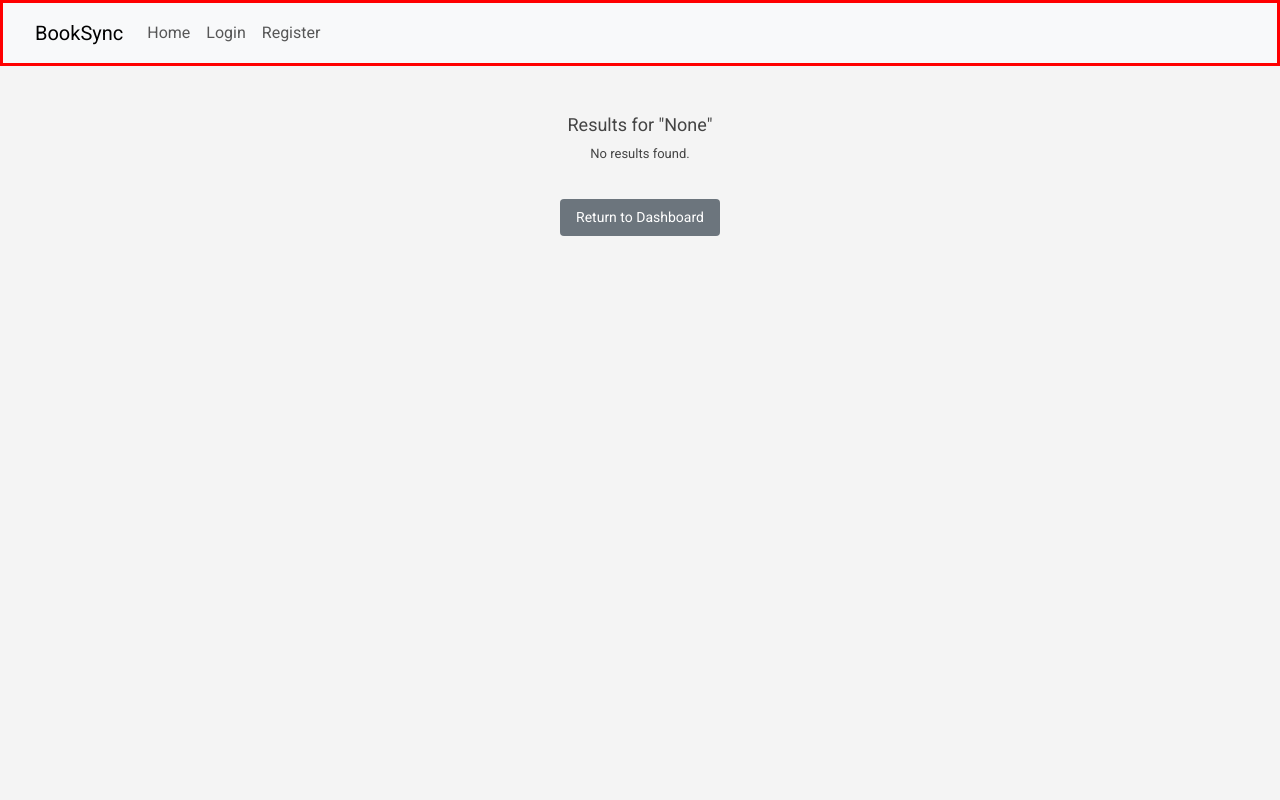
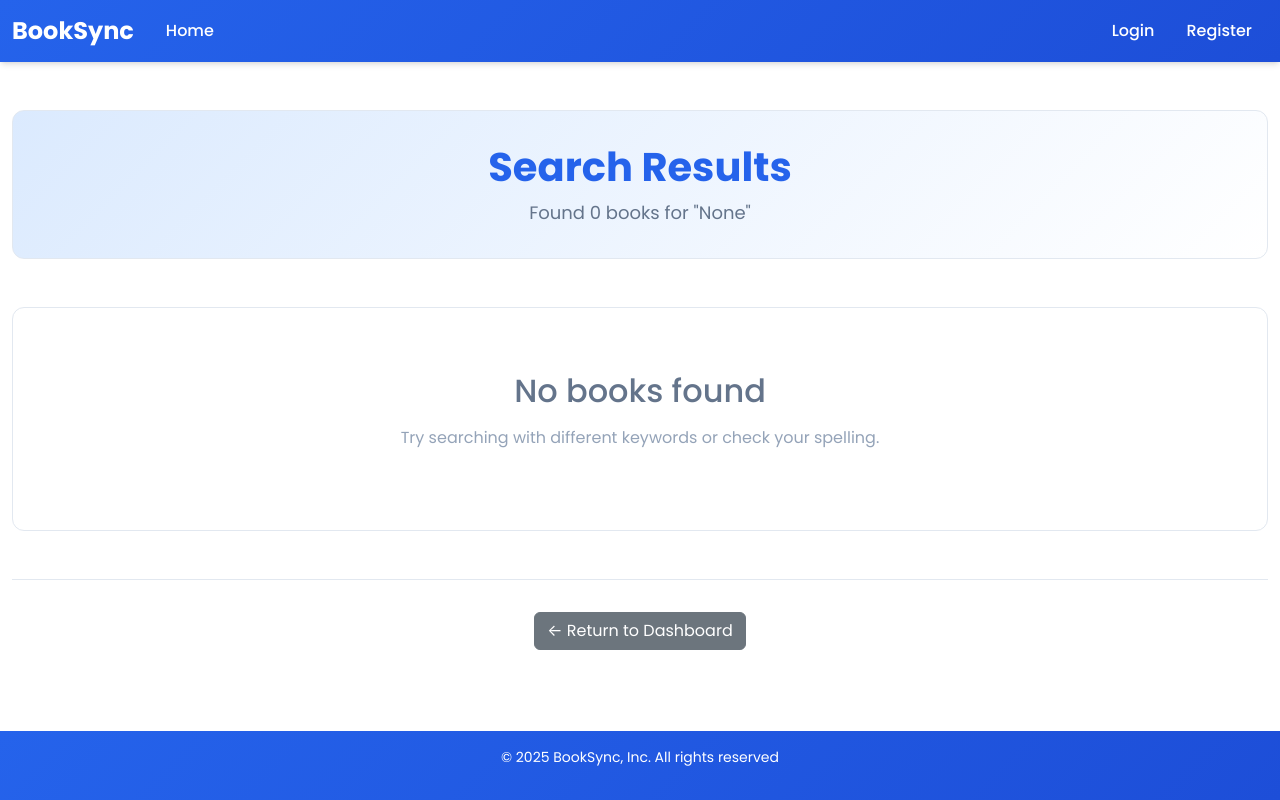
Before and after one commit to dellygzz/project3SEO, a Flask app: page /search in a window 1280 px wide. Run offline with Flask 3, Linux system fonts and the light colour scheme; parts of the project's set-up code (start-up, migrations or seed data) failed here and were passed over.

Commit message:
added some styling to the website.

```diff
--- a/app.py
+++ b/app.py
@@ -16,7 +16,7 @@ from notion import create_database, add_book_to_reading_list, clear_database
 load_dotenv()
 
 app = Flask(__name__)
-app.secret_key = os.environ["SECRET_KEY"]
+app.secret_key = os.environ["GOOGLE_BOOKS_API_KEY"]
 
 
 def setup_db():
@@ -51,7 +51,7 @@ def register():
         result = create_user(username, password, email)
         # result will return "username or email already exists"
         if isinstance(result, str):
-            flash(result, "Error")
+            flash(result, "error")
         else:
             flash("Account was created succesfully, go ahead and log in.", "success")
             return redirect(url_for("login"))
@@ -145,11 +145,9 @@ def remove_book():
         flash(f"Failed to remove book: {result}", "error")
 
     return redirect(request.referrer)
-
+#====================================================================
 
 # ============== NOTION ROUTES ======================================
-
-
 @app.route("/create_notion")
 def create_notion():
     url = request.args.get("url")
@@ -188,7 +186,6 @@ def add_notion():
 
 # =====================================================================
 
-
 if __name__ == "__main__":
     setup_db()
-    app.run(debug=True)
+    app.run()
--- a/static/style.css
+++ b/static/style.css
@@ -1,123 +1,115 @@
-@import url('https://fonts.googleapis.com/css2?family=Roboto:wght@400;700&display=swap');
+@import url('https://fonts.googleapis.com/css2?family=Poppins:wght@300;400;500;600;700&display=swap');
+
+:root {
+  --primary-color: #2563eb;
+  --primary-hover: #1d4ed8;
+  --primary-light: #dbeafe;
+  --text-primary: #1e293b;
+  --text-secondary: #64748b;
+  --text-muted: #94a3b8;
+  --border-color: #e2e8f0;
+  --surface-color: #ffffff;
+  --shadow-sm: 0 1px 2px 0 rgb(0 0 0 / 0.05);
+  --shadow-md: 0 4px 6px -1px rgb(0 0 0 / 0.1), 0 2px 4px -2px rgb(0 0 0 / 0.1);
+  --shadow-lg: 0 10px 15px -3px rgb(0 0 0 / 0.1), 0 4px 6px -4px rgb(0 0 0 / 0.1);
+  --radius: 8px;
+  --radius-lg: 12px;
+}
 
 body {
-  font-family: 'Roboto', sans-serif;
-  background-color: #f4f4f4;
-  color: #333;
+  font-family: 'Poppins', -apple-system, BlinkMacSystemFont, 'Segoe UI', sans-serif;
+  color: var(--text-primary);
 }
 
-.container {
-  max-width: 600px;
-  margin: auto;
-  background: #fff;
-  padding: 30px;
-  box-shadow: 0 0 10px rgba(0,0,0,0.1);
-  border-radius: 8px;
+a {
+  text-decoration: none !important;
 }
 
-h1{text-align: center;
-color: #444;
-font-size: large;
+footer {
+  background: linear-gradient(135deg, var(--primary-color), var(--primary-hover));
+  color: white;
+  text-align: center;
+  padding: 1rem 0;
+  margin-top: auto;
+  font-size: 0.875rem;
 }
 
-
-h2 {
-  text-align: center;
-  color: #444;
-  margin-bottom: 20px;
-  font-size:medium
-
+.navbar {
+  background: linear-gradient(135deg, var(--primary-color), var(--primary-hover)) !important;
+  box-shadow: var(--shadow-md);
 }
 
-p{text-align: center;
-color: #444;
-font-size: small;
+.navbar-brand {
+  color: white !important;
+  font-weight: 700;
+  font-size: 1.5rem;
 }
 
-form {
-  display: flex;
-  flex-direction: column;
+.nav-link {
+  color: white !important;
+  font-weight: 500;
+  padding: 0.5rem 1rem !important;
+  border-radius: var(--radius);
+  transition: all 0.2s ease;
 }
 
-input[type="text"],
-input[type="email"],
-input[type="password"],
-
-button {
-  padding: 10px;
-  margin-bottom: 15px;
-  border: 1px solid #ccc;
-  border-radius: 5px;
-  font-size: 1rem;
-  background-color: #007bff;
-  color: white;
-  border: none;
-  cursor: pointer;
-  transition: background 0.3s ease;
+.nav-link:hover {
+  background-color: rgba(255, 255, 255, 0.1);
+  color: white !important;
 }
 
-button:hover {
-  background-color: #0056b3;
+.form-control.mx-auto.w-auto {
+  max-width: 400px !important;
 }
 
-
-/*navbar*/
-
-.navbar {
-  border: 3px solid red; /*testing*/
-  display: flex;
-  justify-content: space-between;
-  align-items: center;
-  background-color: hwb(229 0% 0% / 0.318);
-  padding: 10px 20px;
-  color: white;
+.input-group.w-50 {
+  max-width: 500px !important;
 }
 
-.nav-links {
-  border: 3px solid yellow; /*testing*/
-  list-style: none;
-  display: flex;
-  gap: 20px;
-  margin: 0;
-  padding: 0;
+.results-header {
+  text-align: center;
+  margin-bottom: 3rem;
+  padding: 2rem 0;
+  background: linear-gradient(135deg, var(--primary-light), rgba(255, 255, 255, 0.8));
+  border-radius: var(--radius-lg);
+  border: 1px solid var(--border-color);
 }
 
-.nav-links a {
-  color: white;
-  font-weight: 500;
-  text-decoration: none;
+.results-header h1 {
+  color: var(--primary-color);
+  font-weight: 700;
+  margin-bottom: 0.5rem;
 }
 
-.nav-links a:hover {
-  color: #e0e0e0;
-}
-.navbar-logo {
-  height: 40px;
-  width: auto;
+.results-subtitle {
+  color: var(--text-secondary);
+  font-size: 1.125rem;
+  margin-bottom: 0;
 }
 
-/* Book Results Styling */
 .results-container {
   display: grid;
-    grid-template-columns: repeat(2, 1fr);
-    gap: 20px;
-    margin-top: 20px;
+  grid-template-columns: repeat(auto-fit, minmax(400px, 1fr));
+  gap: 1.5rem;
+  margin-top: 2rem;
 }
 
 .book-card {
-    border: 1px solid #ddd;
-    border-radius: 8px;
-    padding: 15px;
-    background-color: #fff;
+  border: 1px solid var(--border-color);
+  border-radius: var(--radius-lg);
+  padding: 1.5rem;
+  background-color: var(--surface-color);
   display: flex;
-    gap: 15px;
+  gap: 1rem;
   min-height: 200px;
-    box-shadow: 0 2px 4px rgba(0,0,0,0.1);
-    transition: box-shadow 0.3s ease;
+  box-shadow: var(--shadow-sm);
+  transition: all 0.2s ease;
 }
 
 .book-card:hover {
-    box-shadow: 0 4px 8px rgba(0,0,0,0.15);
+  transform: translateY(-4px);
+  box-shadow: var(--shadow-lg);
+  border-color: var(--primary-light);
 }
 
 .book-image {
@@ -189,46 +181,37 @@ button:hover {
   margin: 0;
 }
 
-/* Button Styles */
-.btn {
-    padding: 8px 16px;
-    border: none;
-    border-radius: 4px;
-    font-size: 14px;
-    cursor: pointer;
-    text-decoration: none;
-    display: inline-block;
+.no-results {
   text-align: center;
-    transition: background-color 0.3s ease;
+  padding: 4rem 2rem;
+  background: var(--surface-color);
+  border-radius: var(--radius-lg);
+  border: 1px solid var(--border-color);
+  margin: 2rem 0;
 }
 
-.btn-primary {
-    background-color: #007bff;
-    color: white;
-    width: 100%;
+.no-results h2 {
+  color: var(--text-secondary);
+  margin-bottom: 1rem;
 }
 
-.btn-primary:hover {
-    background-color: #0056b3;
+.no-results p {
+  color: var(--text-muted);
 }
 
-.btn-secondary {
-    background-color: #6c757d;
-    color: white;
-    margin-top: 20px;
+.return-button-container {
+  text-align: center;
+  margin-top: 3rem;
+  padding-top: 2rem;
+  border-top: 1px solid var(--border-color);
 }
 
-.btn-secondary:hover {
-    background-color: #545b62;
+@media (max-width: 768px) {
+  .form-control.mx-auto.w-auto,
+  .input-group.w-50 {
+    max-width: 100% !important;
   }
 
-.btn-sm {
-    padding: 6px 12px;
-    font-size: 12px;
-}
-
-/* Responsive design for book results */
-@media (max-width: 768px) {
   .results-container {
     grid-template-columns: 1fr;
   }
--- a/templates/index.html
+++ b/templates/index.html
@@ -12,7 +12,7 @@ Home
   organize, and plan all the books you want to read.
 </p>
 <p>
-  To begin, firstly register an account using the 'Register' button above in the Navigation Bar.<br>
+  To begin, register an account using the 'Register' button above in the Navigation Bar.<br>
   If you already have an account, click log in and enter your credentials.
 </p>
 {% endblock %}
--- a/templates/layout.html
+++ b/templates/layout.html
@@ -19,7 +19,7 @@
     <title>BookSync: {% block title %}{% endblock %}</title>
 </head>
 
-<body>
+<body style="min-height: 100vh; display: flex; flex-direction: column;">
     <nav class="navbar navbar-expand-lg bg-body-tertiary">
         <div class="container-fluid">
             <a class="navbar-brand" href="/">
@@ -30,8 +30,8 @@
                 <span class="navbar-toggler-icon"></span>
             </button>
             <div class="collapse navbar-collapse" id="navbarNavAltMarkup">
-                <div class="navbar-nav">
-                    <a class="nav-link" href="/">Home</a>
+                <a class="nav-link" href="/">Home</a>
+                <div class = "navbar-nav ms-auto">
                     {% if 'user_id' not in session %}
                     <a class="nav-link" href="/login">Login</a>
                     <a class="nav-link" href="/register">Register</a>
@@ -44,7 +44,7 @@
         </div>
     </nav>
 
-    <main class="container-fluid py-5 text-center">
+    <main class="container-fluid py-5 text-center" style="flex: 1;">
         {% with messages = get_flashed_messages(with_categories=true) %}
         {% for category, message in messages %}
         <p>{{ message }}</p>
@@ -53,6 +53,10 @@
 
         {% block main %}{% endblock %}
     </main>
+
+    <footer>
+        <p>© 2025 BookSync, Inc. All rights reserved</p>
+    </footer>
 </body>
 
 </html>
--- a/templates/register.html
+++ b/templates/register.html
@@ -10,7 +10,7 @@ Log In
 <form method="post">
   <div class="mb-3">
     <input autocomplete="off" autofocus class="form-control mx-auto w-auto" id="username" name="username" placeholder="Username"
-      type="username" required>
+      type="text" required>
   </div>
   <div class="mb-3">
     <input autocomplete="off" class="form-control mx-auto w-auto" id="email" name="email" placeholder="Email"
--- a/templates/results.html
+++ b/templates/results.html
@@ -5,8 +5,11 @@ Results
 {% endblock %}
 
 {% block main %}
+<div class="results-header">
+    <h1>Search Results</h1>
+    <p class="results-subtitle">Found {{ results|length }} books for "{{ query }}"</p>
+</div>
 
-<h1>Results for "{{ query }}"</h1>
 {% if results %}
     <div class="results-container">
         {% for book in results %}
@@ -41,7 +44,13 @@ Results
         {% endfor %}
     </div>
 {% else %}
-    <p>No results found.</p>
+    <div class="no-results">
+        <h2>No books found</h2>
+        <p>Try searching with different keywords or check your spelling.</p>
+    </div>
 {% endif %}
-<a href = "{{ url_for('dashboard') }}" class="btn btn-secondary">Return to Dashboard</a>
+
+<div class="return-button-container">
+    <a href="{{ url_for('dashboard') }}" class="btn btn-secondary">← Return to Dashboard</a>
+</div>
 {% endblock %}
```
Also changed, not shown: other parts of static/style.css (+26 -29 lines). Lines whose indentation alone changed are shown as unchanged.
